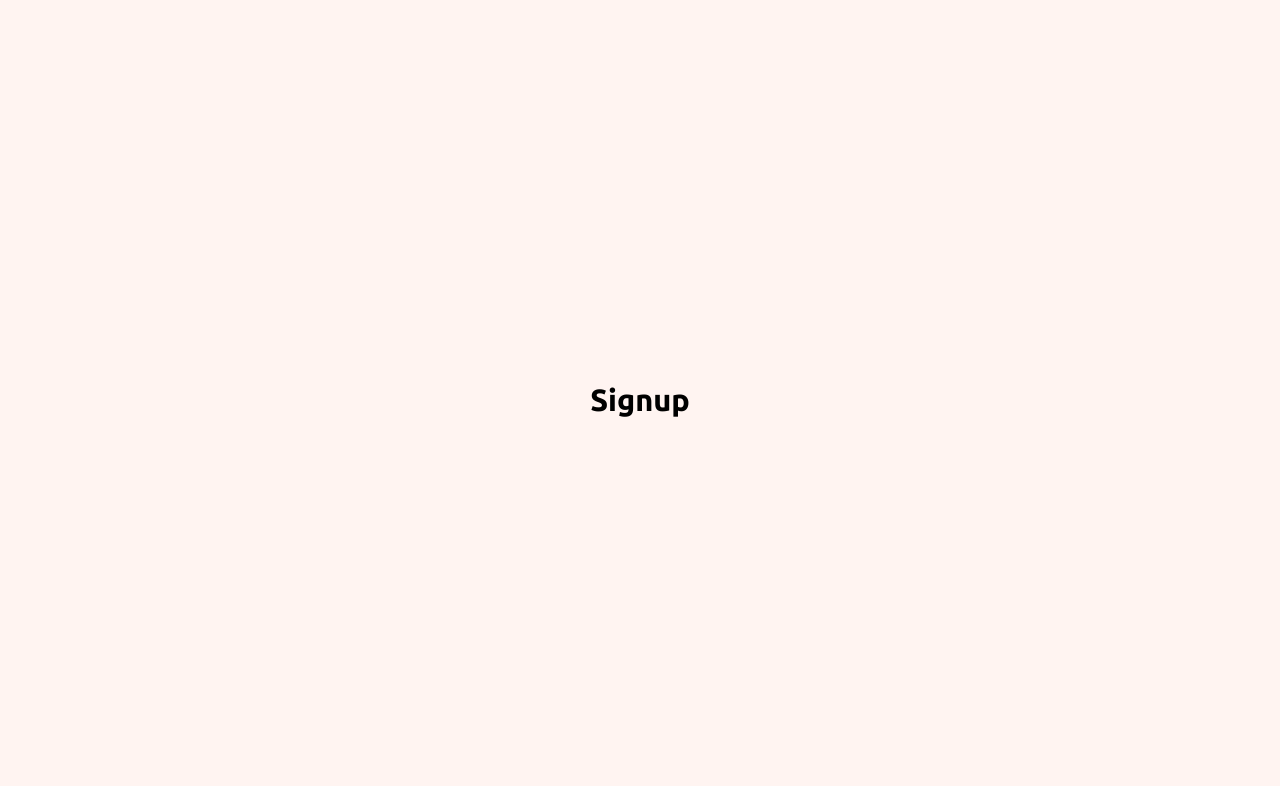
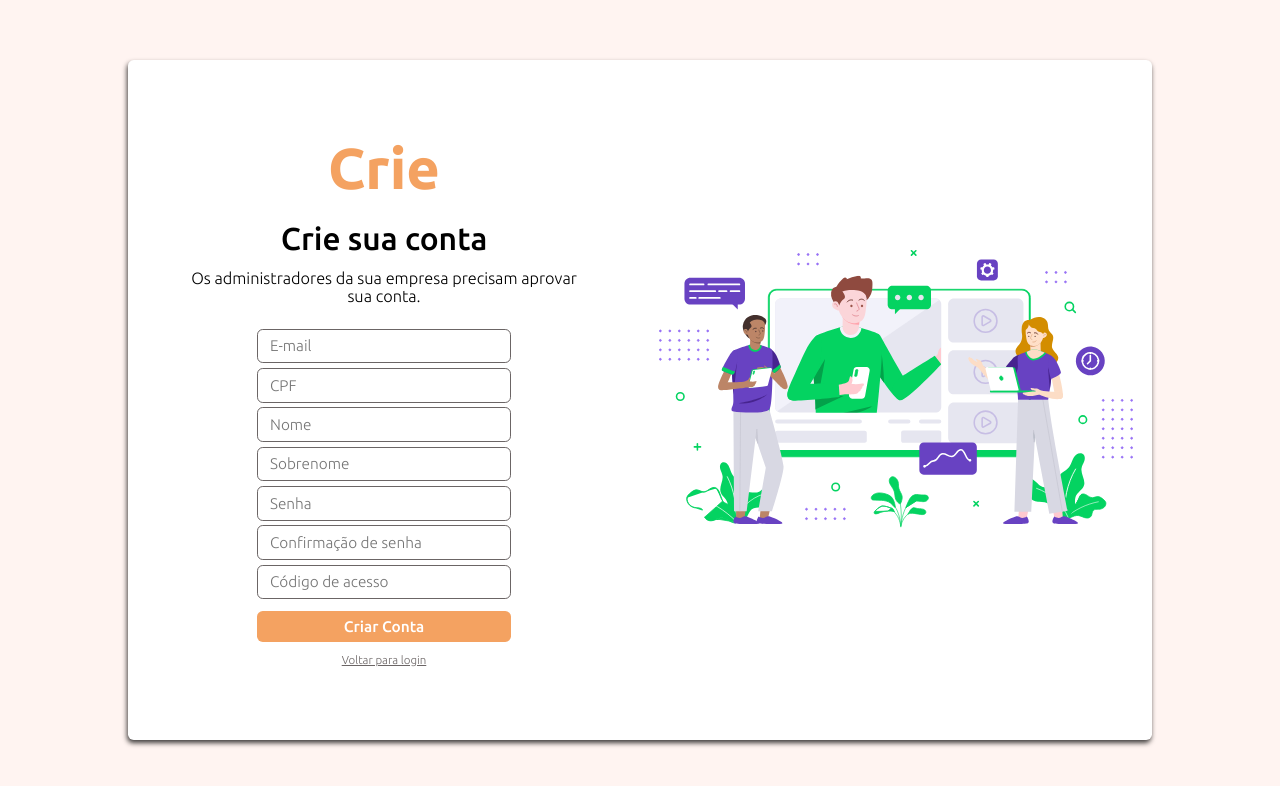
Before and after one commit to jpc0rrea/crie-js, a React (Create React App) app in the folder crie-client/: page /signup in a window 1280 px wide. Shown: the top 786 px of the page. Built offline with nearby package versions, Linux system fonts and the light colour scheme.

Commit message:
signup page

```diff
--- a/crie-client/src/pages/ForgotPassword/index.js
+++ b/crie-client/src/pages/ForgotPassword/index.js
@@ -1,7 +1,40 @@
 import React from "react";
 
+import { Link } from "react-router-dom";
+
+import "./styles.css";
+
+import loginImg from "../../assets/images/landing.svg";
+
 function ForgotPassword() {
-  return <h1>ForgotPassword</h1>;
+  return (
+    <div id="page-forgotPassword">
+      <div id="page-forgotPassword-content">
+        <div id="left-side">
+          <div className="help-texts">
+            <h1 className="page-title">Crie</h1>
+            <h1>Esqueceu sua senha?</h1>
+            <p>
+              Digite seu e-mail abaixo e te enviaremos o link para resetar sua
+              senha.
+            </p>
+          </div>
+          <form className="forgotPassword-form">
+            <div className="input-block">
+              <input type="text" id="email" placeholder="E-mail" />
+            </div>
+
+            <button type="submit">Enviar Link</button>
+
+            <Link to="/login">Voltar para login</Link>
+          </form>
+        </div>
+        <div id="right-side">
+          <img id="login-image" src={loginImg} alt="Inovação" />
+        </div>
+      </div>
+    </div>
+  );
 }
 
 export default ForgotPassword;
--- /dev/null
+++ b/crie-client/src/pages/ForgotPassword/styles.css
@@ -0,0 +1,131 @@
+#page-forgotPassword {
+  width: 100vw;
+  height: 100vh;
+
+  display: flex;
+  justify-content: center;
+  align-items: center;
+}
+
+#page-forgotPassword-content {
+  width: 80%;
+  background: white;
+  display: flex;
+  align-items: center;
+  justify-content: center;
+  padding-bottom: 2rem;
+  border-radius: 0.6rem;
+  box-shadow: -0.1rem 0.3rem 0.5rem 0 rgba(0, 0, 0, 0.75);
+}
+
+#left-side {
+  display: flex;
+  flex-direction: column;
+
+  align-items: center;
+  justify-content: center;
+}
+
+#right-side {
+  display: none;
+}
+
+div.help-texts {
+  display: flex;
+  flex-direction: column;
+  width: 80%;
+
+  align-items: center;
+  justify-content: center;
+}
+
+.help-texts h1.page-title {
+  font-size: 6rem;
+  font-weight: 700;
+  color: var(--color-primary);
+}
+
+.help-texts h1 {
+  font-size: 3.3rem;
+  font-weight: 500;
+  color: black;
+
+  margin-top: 2rem;
+}
+
+.help-texts p {
+  font-size: 1.7rem;
+  font-weight: 200;
+
+  margin-top: 1.2rem;
+  text-align: center;
+  margin-bottom: 2rem;
+}
+
+.forgotPassword-form {
+  display: flex;
+  flex-direction: column;
+  justify-content: center;
+}
+
+.forgotPassword-form button {
+  width: 100%;
+  height: 3.2rem;
+
+  border-radius: 0.6rem;
+
+  margin-top: 1.2rem;
+  background: var(--color-primary);
+  border: none;
+  color: white;
+  transition: 0.2s;
+}
+
+.forgotPassword-form button:hover {
+  background: var(--color-primary-dark);
+  cursor: pointer;
+}
+
+.forgotPassword-form .input-block input {
+  width: 100%;
+  height: 3.6rem;
+  border-radius: 0.6rem;
+  border: 1px solid var(--color-border);
+  outline: 0;
+  padding: 0 1.2rem;
+  font: 300 1.6rem Ubuntu;
+}
+
+.forgotPassword-form a {
+  color: var(--color-border);
+
+  margin-top: 1.2rem;
+  text-align: center;
+  font-weight: 300;
+  font-size: 1.2rem;
+
+  transition: 0.2;
+}
+
+.forgotPassword-form a:hover {
+  color: var(--color-border-dark);
+}
+
+@media (min-width: 620px) {
+  #right-side {
+    display: inline;
+    overflow: hidden;
+  }
+
+  #page-forgotPassword-content {
+    display: grid;
+    grid-template-columns: 1fr 1fr;
+    height: 75%;
+  }
+
+  #right-side img#login-image {
+    object-fit: contain;
+    width: 100%;
+    padding: 2rem;
+  }
+}
--- a/crie-client/src/pages/Login/index.js
+++ b/crie-client/src/pages/Login/index.js
@@ -1,6 +1,9 @@
 import React from "react";
 
+import { Link } from "react-router-dom";
+
 import "./styles.css";
+import PageInitial from "../../components/InitialPage";
 
 const loginImg = require("../../assets/images/landing.svg");
 
@@ -23,7 +26,8 @@ function Login() {
               <input type="password" id="password" placeholder="Senha" />
             </div>
 
-            <a href="/">Esqueci minha senha</a>
+            <Link to="/forgotpassword">Esqueci minha senha</Link>
+            <Link to="/signup">Criar conta</Link>
 
             <button type="submit">Entrar</button>
           </form>
--- a/crie-client/src/pages/Signup/index.js
+++ b/crie-client/src/pages/Signup/index.js
@@ -1,7 +1,62 @@
 import React from "react";
 
+import { Link } from "react-router-dom";
+
+import "./styles.css";
+
+import loginImg from "../../assets/images/landing.svg";
+
 function Signup() {
-  return <h1>Signup</h1>;
+  return (
+    <div id="page-signUp">
+      <div id="page-signUp-content">
+        <div id="left-side">
+          <div className="create-texts">
+            <h1 className="page-title">Crie</h1>
+            <h1>Crie sua conta</h1>
+            <p>Os administradores da sua empresa precisam aprovar sua conta.</p>
+          </div>
+          <form className="signUp-form">
+            <div className="input-block">
+              <input type="text" id="email" placeholder="E-mail" />
+            </div>
+            <div className="input-block">
+              <input type="text" id="cpf" placeholder="CPF" />
+            </div>
+            <div className="input-block">
+              <input type="text" id="name" placeholder="Nome" />
+            </div>
+            <div className="input-block">
+              <input type="text" id="lastName" placeholder="Sobrenome" />
+            </div>
+            <div className="input-block">
+              <input type="password" id="password" placeholder="Senha" />
+            </div>
+            <div className="input-block">
+              <input
+                type="password"
+                id="passwordConfirm"
+                placeholder="Confirmação de senha"
+              />
+            </div>
+            <div className="input-block">
+              <input
+                type="text"
+                id="acessCode"
+                placeholder="Código de acesso"
+              />
+            </div>
+            <button type="submit">Criar Conta</button>
+
+            <Link to="/login">Voltar para login</Link>
+          </form>
+        </div>
+        <div id="right-side">
+          <img id="login-image" src={loginImg} alt="Inovação" />
+        </div>
+      </div>
+    </div>
+  );
 }
 
 export default Signup;
--- /dev/null
+++ b/crie-client/src/pages/Signup/styles.css
@@ -0,0 +1,135 @@
+#page-signUp {
+  width: 100vw;
+  height: 100vh;
+
+  display: flex;
+  justify-content: center;
+  align-items: center;
+}
+
+#page-signUp-content {
+  width: 80%;
+  background: white;
+  display: flex;
+  align-items: center;
+  justify-content: center;
+  padding-bottom: 2rem;
+  border-radius: 0.6rem;
+  box-shadow: -0.1rem 0.3rem 0.5rem 0 rgba(0, 0, 0, 0.75);
+}
+
+#left-side {
+  display: flex;
+  flex-direction: column;
+
+  align-items: center;
+  justify-content: center;
+}
+
+#right-side {
+  display: none;
+}
+
+div.create-texts {
+  display: flex;
+  flex-direction: column;
+  width: 80%;
+
+  align-items: center;
+  justify-content: center;
+}
+
+.create-texts h1.page-title {
+  font-size: 6rem;
+  font-weight: 700;
+  color: var(--color-primary);
+}
+
+.create-texts h1 {
+  font-size: 3.3rem;
+  font-weight: 500;
+  color: black;
+
+  margin-top: 2rem;
+}
+
+.create-texts p {
+  font-size: 1.7rem;
+  font-weight: 200;
+
+  margin-top: 1.2rem;
+  text-align: center;
+  margin-bottom: 2rem;
+}
+
+.signUp-form {
+  display: flex;
+  flex-direction: column;
+  justify-content: center;
+}
+
+.signUp-form button {
+  width: 100%;
+  height: 3.2rem;
+
+  border-radius: 0.6rem;
+
+  margin-top: 1.2rem;
+  background: var(--color-primary);
+  border: none;
+  color: white;
+  transition: 0.2s;
+}
+
+.signUp-form button:hover {
+  background: var(--color-primary-dark);
+  cursor: pointer;
+}
+
+.signUp-form .input-block input {
+  width: 100%;
+  height: 3.6rem;
+  border-radius: 0.6rem;
+  border: 1px solid var(--color-border);
+  outline: 0;
+  padding: 0 1.2rem;
+  font: 300 1.6rem Ubuntu;
+}
+
+.signUp-form div.input-block > * {
+  margin-top: 0.5rem;
+}
+
+.signUp-form a {
+  color: var(--color-border);
+
+  margin-top: 1.2rem;
+  text-align: center;
+  font-weight: 300;
+  font-size: 1.2rem;
+
+  transition: 0.2;
+}
+
+.signUp-form a:hover {
+  color: var(--color-border-dark);
+}
+
+@media (min-width: 620px) {
+  #right-side {
+    display: inline;
+    overflow: hidden;
+  }
+
+  #page-signUp-content {
+    display: grid;
+    grid-template-columns: 1fr 1fr;
+    height: 85%;
+  }
+
+  #right-side img#login-image {
+    object-fit: contain;
+    width: 100%;
+    padding: 2rem;
+  }
+}
```
